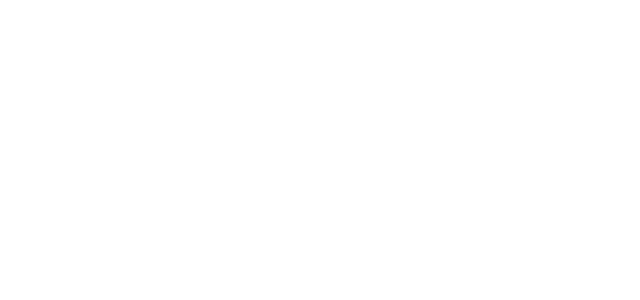
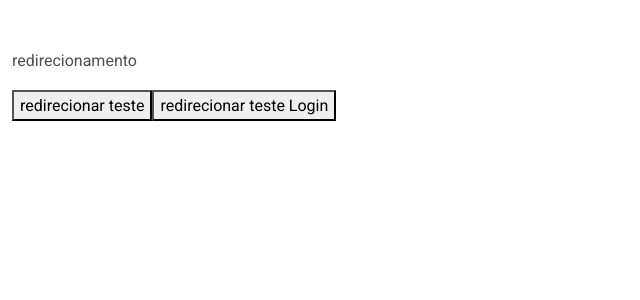
Before and after one commit to gabriel761/festum-site, a React (Create React App) app: page /deeplinking in a window 1280 px wide. Before the commit this address had no page. Shown: the top 300 px of the page, without its empty margins (0-640 px from the left). Built offline with nearby package versions, Linux system fonts and the light colour scheme.

Commit message:
teste de deepLinking

```diff
--- a/src/App.js
+++ b/src/App.js
@@ -18,6 +18,7 @@
 import CryptoJS from 'crypto-js';
 import AdicionarProduto from './pages/AdicionarProduto';
 import FormPreCadastroFirebase from './pages/FormePreCadastroFirebase';
+import DeepLinking from './pages/DeepLiking';
 
 
 
@@ -60,6 +61,7 @@
             <Route path='/pagamento-confirmado' element={<PagamentoConfirmado />} />
             <Route path='/adicionar-produto' element={<AdicionarProduto />} />
             <Route path='/form-precadastro-firebase' element={<FormPreCadastroFirebase />} />
+            <Route path='/deeplinking' element={<DeepLinking />} />
           </Routes>
         </Router>
       </UserContext.Provider>
--- /dev/null
+++ b/src/pages/DeepLiking.js
@@ -0,0 +1,17 @@
+const DeepLinking = () => {
+    const redirecionamento = () => {
+        window.location.href = "festum://"
+    }
+    const redirecionamentoLogin = () => {
+        window.location.href = "festum://login"
+    }
+    return (
+        <div>
+            <p>redirecionamento</p>
+            <button onClick={redirecionamento}>redirecionar teste</button>
+            <button onClick={redirecionamentoLogin}>redirecionar teste Login</button>
+        </div>
+     );
+}
+
+export default DeepLinking;
```
